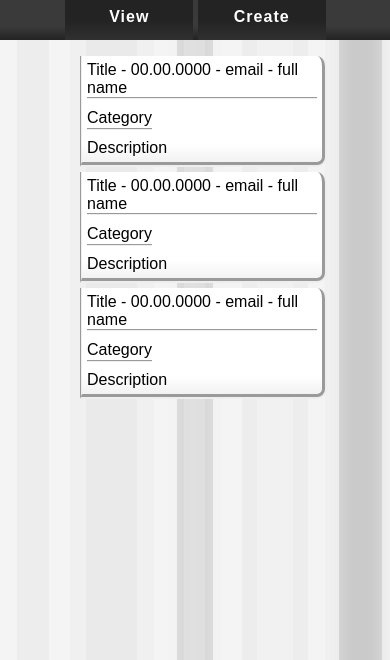
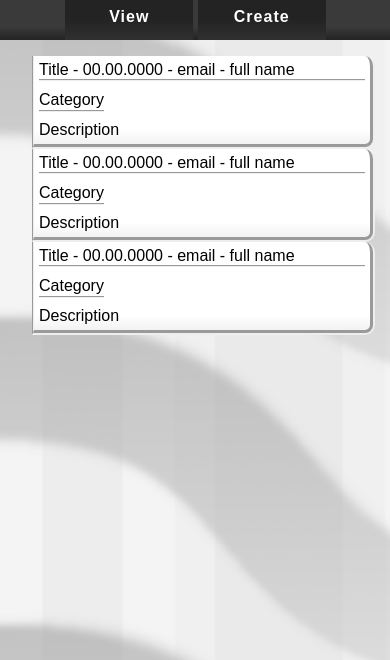
Before and after one commit to Tkarius/was2019, a PHP site: page / in a window 390 px wide. Shown: the top 660 px of the page. Run offline with PHP 8.4, Linux system fonts and the light colour scheme.

Commit message:
Retro CSS is finished

```diff
--- a/frontend/css/main.css
+++ b/frontend/css/main.css
@@ -46,6 +46,8 @@ body{
     margin:0px;
     padding:0px;
     background-image:url("media/background.png");
+    background-size: 1000px 1000px;
+    overflow-x:hidden;
 }
 
 h1,h2,h3,h4{
@@ -67,6 +69,10 @@ input{
     padding-right:5em;
 }
 
+.contentarea>h2{
+    text-transform: uppercase;
+}
+
 .bnsannouncement{
     background-color:white;
     width:100%;
@@ -74,7 +80,6 @@ input{
     border-width: 0px 5px 5px 2px;
     border-radius: 0px 10px 10px 0px;
     padding:5px;
-    margin-bottom:5px;
     background-image: linear-gradient(white,white,white,white,white,white,#f2f2f2);
 }
 
@@ -114,8 +119,19 @@ input[type=submit] {
     font-family: 'Oswald', sans-serif;
 }
 
+input[type=submit]:hover {
+    background-image: none;
+    background-color:#303030;
+}
+
 @media only screen and (max-width: 600px) {
     #MenuBar>h2{
         display:none;
     }
+
+    .contentarea{
+        padding:1em;
+        padding-left:2em;
+        padding-right:2em;
+    }
   }
```
Also changed, not shown: frontend/css/media/background.png.
